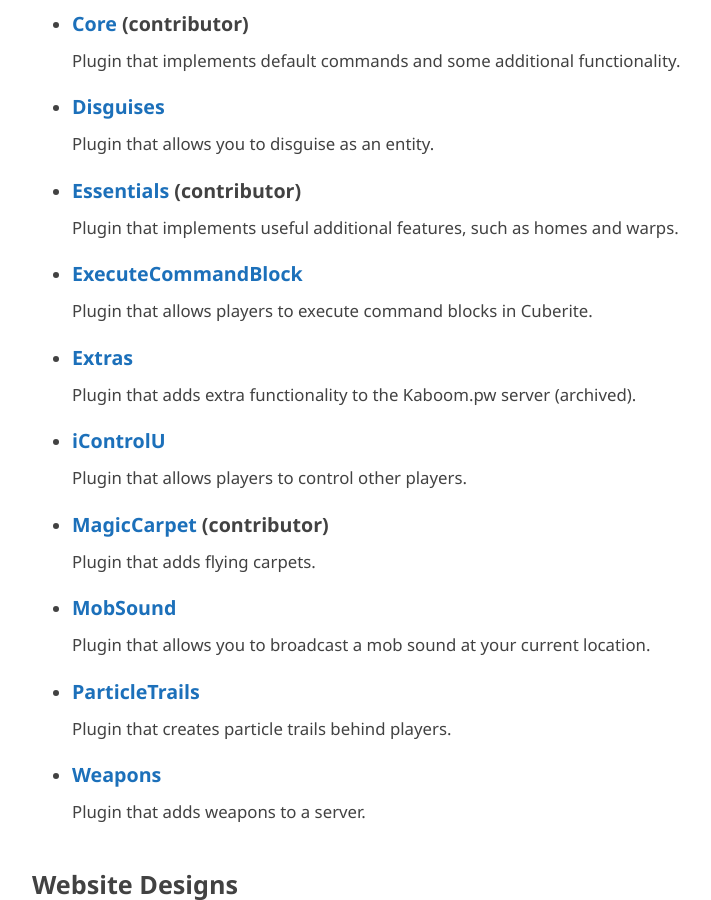
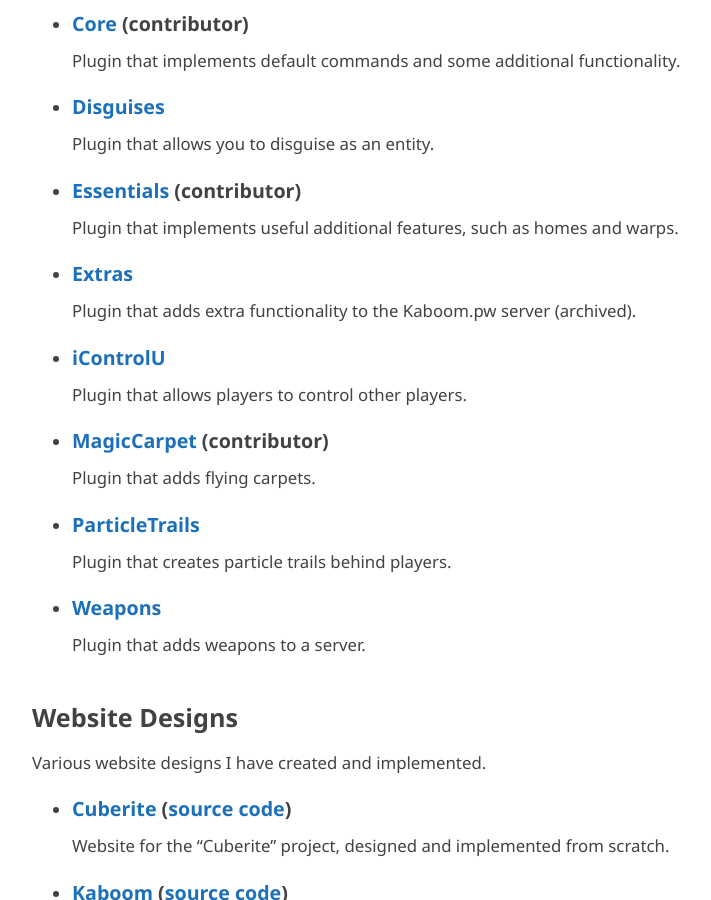
Before and after one commit to mathiascode/projects, a Jekyll site: the page built from index.md, in a window 1280 px wide and 900 px high, scrolled down 1717 px. Shown: the whole window, without its empty margins (272-983 px from the left). Built offline with Jekyll 4.4.1, drawn with Linux system fonts in a browser that asks for light colours; our own code applies the rules of GitHub Pages for plain Markdown files.

Commit message:
Remove a few outdated projects

```diff
--- a/index.md
+++ b/index.md
@@ -86,10 +86,6 @@
 
    Plugin that implements useful additional features, such as homes and warps.
 
- * ### [ExecuteCommandBlock](https://github.com/mathiascode/ExecuteCommandBlock)
-
-   Plugin that allows players to execute command blocks in Cuberite.
-
  * ### [Extras](https://github.com/mathiascode/Extras)
 
    Plugin that adds extra functionality to the Kaboom.pw server (archived).
@@ -101,10 +97,6 @@
  * ### [MagicCarpet](https://github.com/cuberite/MagicCarpet) (contributor)
 
    Plugin that adds flying carpets.
-
- * ### [MobSound](https://github.com/mathiascode/MobSound)
-
-   Plugin that allows you to broadcast a mob sound at your current location.
 
  * ### [ParticleTrails](https://github.com/mathiascode/ParticleTrails)
 
```
